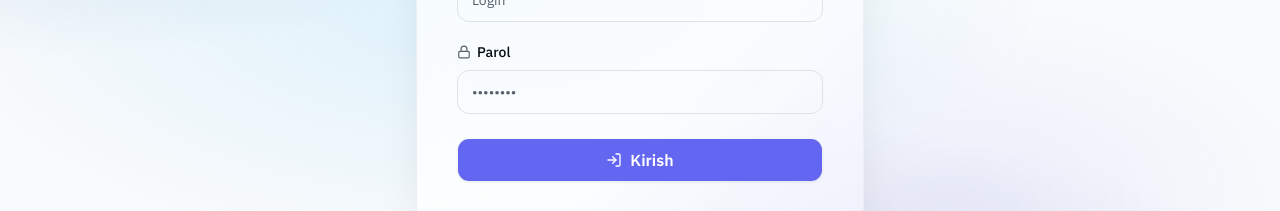
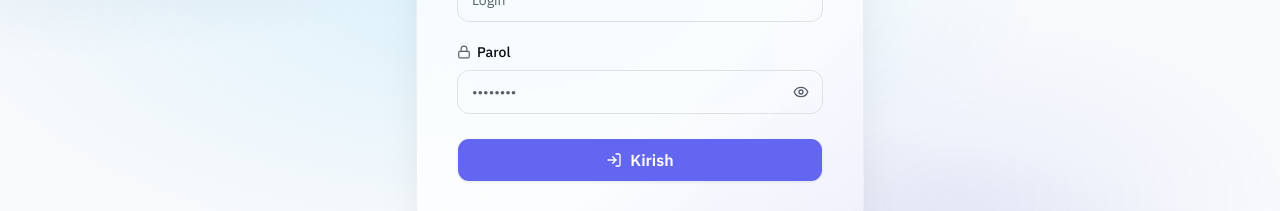
Before and after one commit to SunnatDevPy/Finance_kpi, a React (Vite) app in the folder frontend/: page /login in a window 1280 px wide. Shown: the part 401-612 px from the top of the page. Built offline with nearby package versions, Linux system fonts and the light colour scheme.

Commit message:
feat(auth): add password visibility toggle on login page

```diff
--- a/frontend/src/i18n/locales/ru.ts
+++ b/frontend/src/i18n/locales/ru.ts
@@ -138,6 +138,8 @@ export const ru: TranslationDict = {
     subtitle: "Вход в систему",
     login: "Логин",
     password: "Пароль",
+    showPassword: "Показать пароль",
+    hidePassword: "Скрыть пароль",
     signIn: "Войти",
     signingIn: "Вход...",
     loginFailed: "Ошибка входа",
--- a/frontend/src/i18n/locales/uz.ts
+++ b/frontend/src/i18n/locales/uz.ts
@@ -136,6 +136,8 @@ export const uz = {
     subtitle: "Tizimga kirish",
     login: "Login",
     password: "Parol",
+    showPassword: "Parolni ko'rsatish",
+    hidePassword: "Parolni yashirish",
     signIn: "Kirish",
     signingIn: "Kirish...",
     loginFailed: "Kirish muvaffaqiyatsiz",
--- a/frontend/src/pages/Login.tsx
+++ b/frontend/src/pages/Login.tsx
@@ -1,7 +1,15 @@
 import { useState, useEffect, type FormEvent } from "react";
 import { Navigate } from "react-router-dom";
 import { AnimatePresence, motion } from "framer-motion";
-import { LogInIcon, Loader2Icon, LockIcon, UserIcon, AlertCircleIcon } from "lucide-react";
+import {
+  LogInIcon,
+  Loader2Icon,
+  LockIcon,
+  UserIcon,
+  AlertCircleIcon,
+  EyeIcon,
+  EyeOffIcon,
+} from "lucide-react";
 import { useAuth } from "../context/AuthContext";
 import { useI18n } from "../context/I18nContext";
 import { SettingsToolbar } from "../components/SettingsToolbar";
@@ -31,6 +39,8 @@ function LoginFormCard({
   onPasswordChange: (value: string) => void;
   onSubmit: (e: FormEvent) => void;
 }) {
+  const [showPassword, setShowPassword] = useState(false);
+
   return (
     <div className="glass-panel relative overflow-hidden p-6 shadow-2xl shadow-black/10 sm:p-10 dark:shadow-black/60">
       <div
@@ -87,16 +97,31 @@ function LoginFormCard({
               <LockIcon className="size-3.5 text-muted-foreground" />
               {t("auth.password")}
             </Label>
+            <div className="relative">
               <Input
                 id="password"
-              type="password"
+                type={showPassword ? "text" : "password"}
                 required
                 autoComplete="current-password"
                 value={password}
                 onChange={(e) => onPasswordChange(e.target.value)}
                 placeholder="••••••••"
-              className="h-11 focus-visible:border-cyan-500/50 focus-visible:ring-cyan-500/20 dark:focus-visible:border-cyan-400/40 dark:focus-visible:ring-cyan-400/20"
+                className="h-11 pr-11 focus-visible:border-cyan-500/50 focus-visible:ring-cyan-500/20 dark:focus-visible:border-cyan-400/40 dark:focus-visible:ring-cyan-400/20"
               />
+              <button
+                type="button"
+                onClick={() => setShowPassword((prev) => !prev)}
+                className="absolute inset-y-0 right-0 flex items-center justify-center px-3.5 text-muted-foreground transition-colors hover:text-foreground focus:outline-none focus-visible:ring-2 focus-visible:ring-cyan-500/40 rounded-r-lg"
+                aria-label={showPassword ? t("auth.hidePassword") : t("auth.showPassword")}
+                title={showPassword ? t("auth.hidePassword") : t("auth.showPassword")}
+              >
+                {showPassword ? (
+                  <EyeOffIcon className="size-4" />
+                ) : (
+                  <EyeIcon className="size-4" />
+                )}
+              </button>
+            </div>
           </div>
 
           <AnimatePresence>
```
Lines whose indentation alone changed are shown as unchanged.
